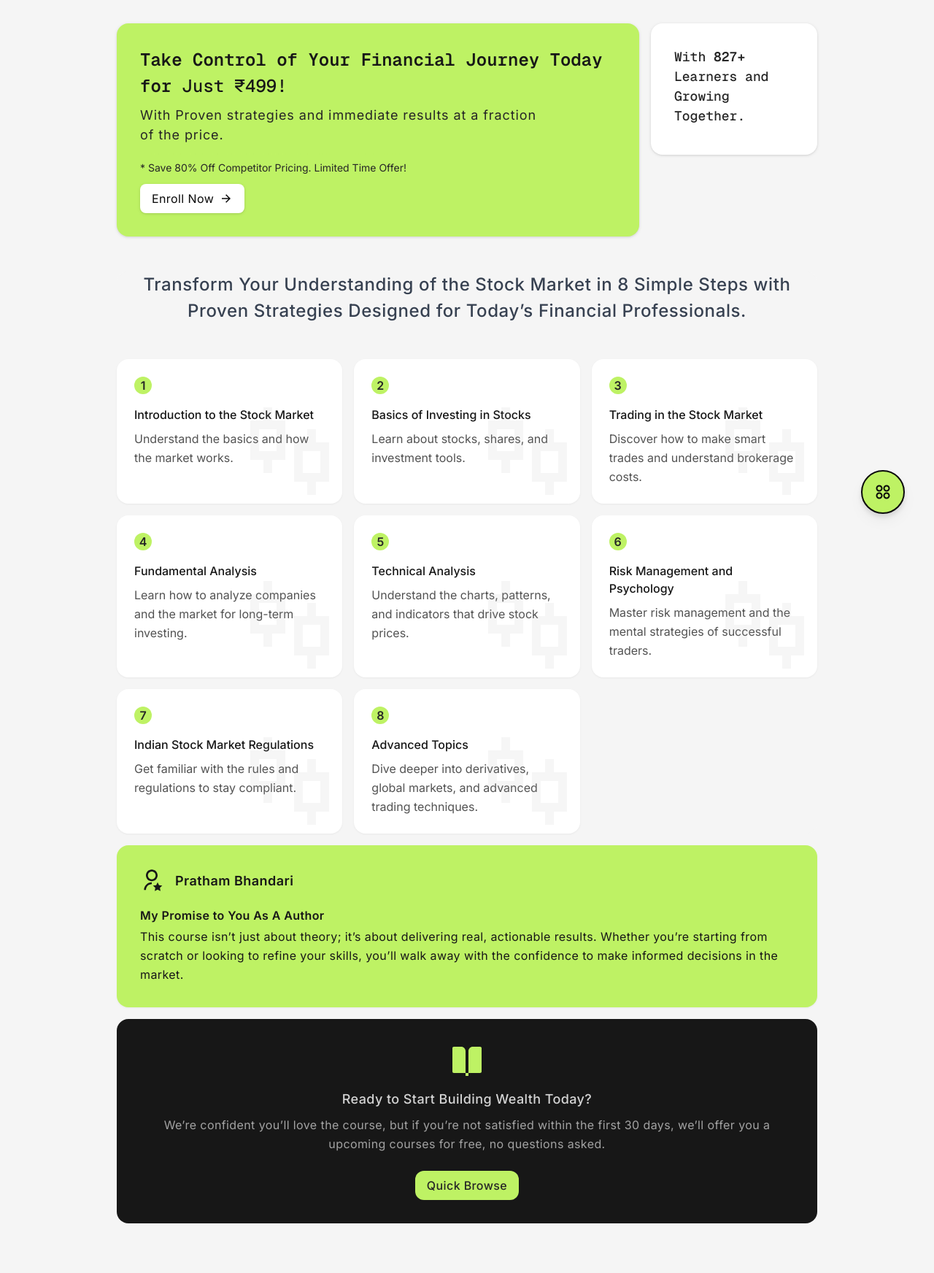
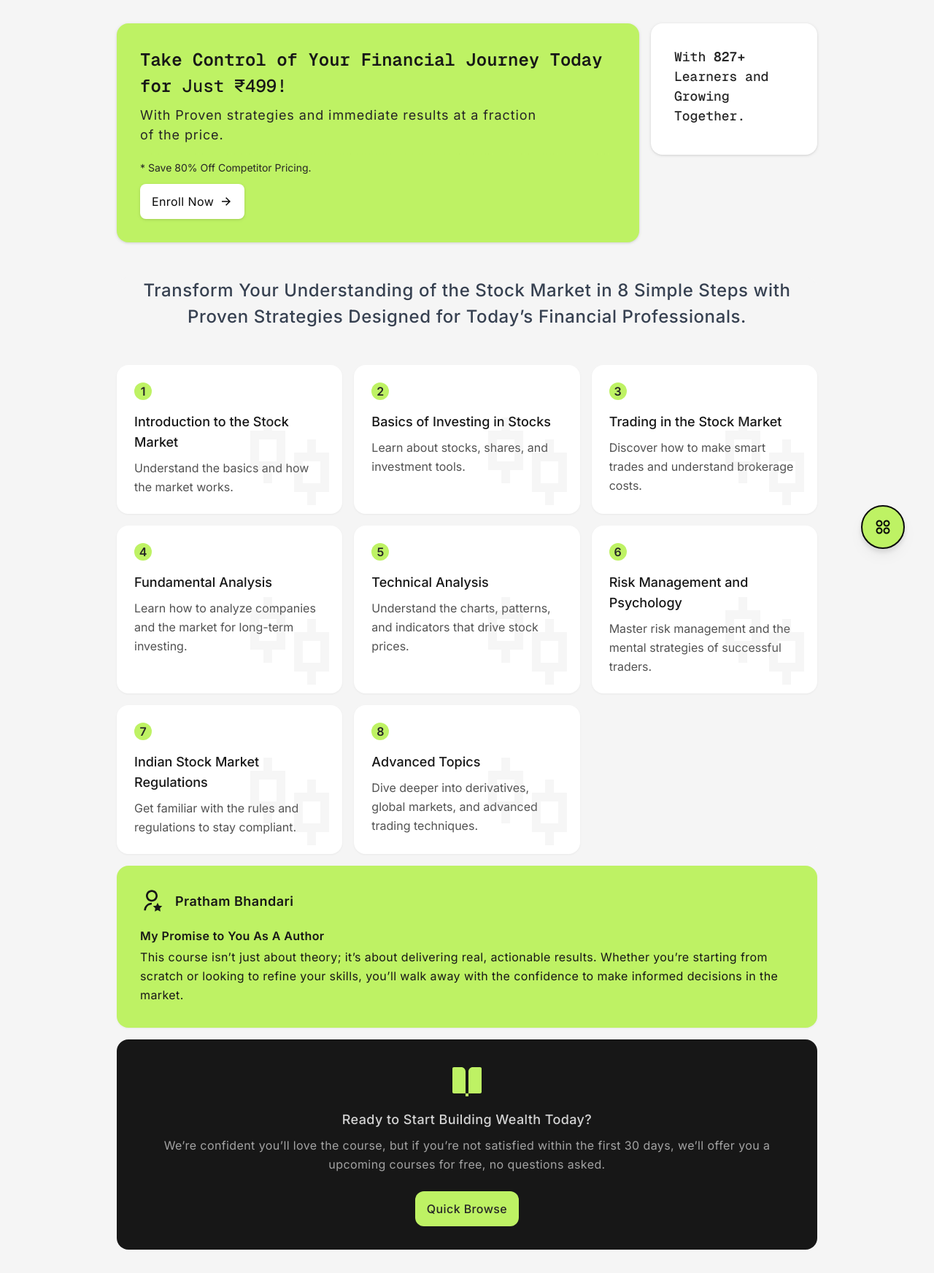
Before and after one commit to prathambhandari/stock-market-simplified, a Next.js app: page / in a window 1280 px wide. Shown: the whole page at 73% size. Before the commit the page ends 1708 px from the top, so only its background shows below. Built offline with nearby package versions, Linux system fonts and the light colour scheme.

Commit message:
UI Buttons changes and added links

```diff
--- a/app/Components/HeroSection.js
+++ b/app/Components/HeroSection.js
@@ -10,11 +10,11 @@ export default function HeroSection() {
                 <div className="*:z-20  relative">
                     <h1 className="text-2xl font-semibold text-neutral-900 leading-normal mb-2 font-mono">Take Control of Your Financial Journey Today for <span className=" font-medium    decoration decoration-wavy underline-offset-4 ">Just ₹499!</span></h1>
                     <h1 className="text-lg font-normal tracking-wider  text-neutral-800  mb-3 w-10/12 leading-normal">With Proven strategies and immediate results at a fraction of the price.<br />  </h1>
-                    <div className="border-t-2 border-dashed  border-primary pt-2 w-fit">
-                        <h6 className="text-sm mb-3 text-neutral-800">* Save 80% Off Competitor Pricing. Limited Time Offer! </h6>
+                    <div className="border-t-2 border-dashed  border-primary pt-2 w-full">
+                        <h6 className="text-sm mb-3 text-neutral-800">* Save 80% Off Competitor Pricing.  </h6>
 
                         <Link href="https://course.prathambhandari.com/">
-                            <button className="relative overflow-hidden dark:bg-neutral-950 bg-white dark:text-white text-neutral-950 dark:t rounded-lg px-4 py-2 text-base font-normal tracking-wide transition-all duration-75 ease-in-out drop-shadow hover:drop-shadow-md hover:scale-105 group transform-gpu ">
+                            <button className="w-full sm:w-full md:w-fit lg:w-fit xl:w-fit relative overflow-hidden dark:bg-neutral-950 bg-white dark:text-white text-neutral-950 dark:t rounded-lg px-4 py-3 text-base font-normal tracking-wide transition-all duration-75 ease-in-out drop-shadow hover:drop-shadow-md hover:scale-105 group transform-gpu ">
                                 <div className="flex flex-row items-center justify-center">
                                     <span className="relative z-10  flex flex-row text-base">Enroll Now </span>
                                     <RiArrowRightLine className="ms-2 z-30 text-lg" />
--- a/app/Components/LearnSection.js
+++ b/app/Components/LearnSection.js
@@ -13,7 +13,7 @@ export default function LearnSection() {
                             <RiStockLine className=" h-36 w-36 text-neutral-400/10 dark:text-neutral-700/20 absolute bottom-0 right-0 z-0" />
 
                             <h3 className=" text-md font-semibold  text-neutral-800 dark:text-neutral-800 mb-4  p-3 bg-primary z-30 rounded-2xl h-6 w-6 flex items-center justify-center">{id + 1}</h3>
-                            <h3 className="text-md font-medium text-neutral-900 dark:text-primary mb-2 z-30">{item.title}</h3>
+                            <h3 className="text-lg font-medium text-neutral-900 dark:text-primary mb-2 z-30">{item.title}</h3>
                             <p className="text-base font-normal  text-neutral-600 dark:text-neutral-400 z-30  leading-relaxed">{item.description}</p>
                         </div>
                     ))
--- a/app/layout.js
+++ b/app/layout.js
@@ -37,7 +37,7 @@ export default function RootLayout({ children }) {
 
         <Link href="https://course.prathambhandari.com/">
 
-          <div className="flex items-center justify-center flex-col fixed bottom-24 right-0 -translate-x-10 w-fit rounded-full z-50 bg-primary drop-shadow-lg border-2 border-neutral-950 p-4">
+          <div className="flex items-center justify-center flex-col fixed bottom-12 right-0 -translate-x-10 w-fit rounded-full z-50 bg-primary drop-shadow-lg border-2 border-neutral-950 p-4">
 
             {/* <div className='text-base  font-bold text-neutral-900'>
               Start Journey
--- a/app/page.js
+++ b/app/page.js
@@ -17,9 +17,9 @@ export default function Home() {
       <div className="bg-neutral-900   flex flex-col items-center p-8 ">
         <RiBookOpenFill className=" h-12 w-12  text-primary mb-4" />
         <div className=" font-normal tracking-wide text-neutral-400 leading-normal  flex flex-col items-center justify-center ">
-          <h1 className="text-lg font-medium mb-2 text-neutral-300">Ready to Start Building Wealth Today?</h1>
+          <h1 className="text-lg font-medium mb-2 text-neutral-300 text-center">Ready to Start Building Wealth Today?</h1>
           <h1 className="text-base font-normal mb-6 text-neutral-400 text-center leading-relaxed "> We’re confident you’ll love the course, but if you’re not satisfied within the first 30 days, we’ll offer you a upcoming courses for free, no questions asked.</h1>
-          <button className="w-fit bg-primary text-neutral-800 px-4 py-2 text-base rounded-xl font-medium">Quick Browse</button>
+          <button className="w-fit bg-primary text-neutral-800 px-4 py-3 text-base rounded-xl font-medium">Quick Browse</button>
         </div>
 
       </div>
```
